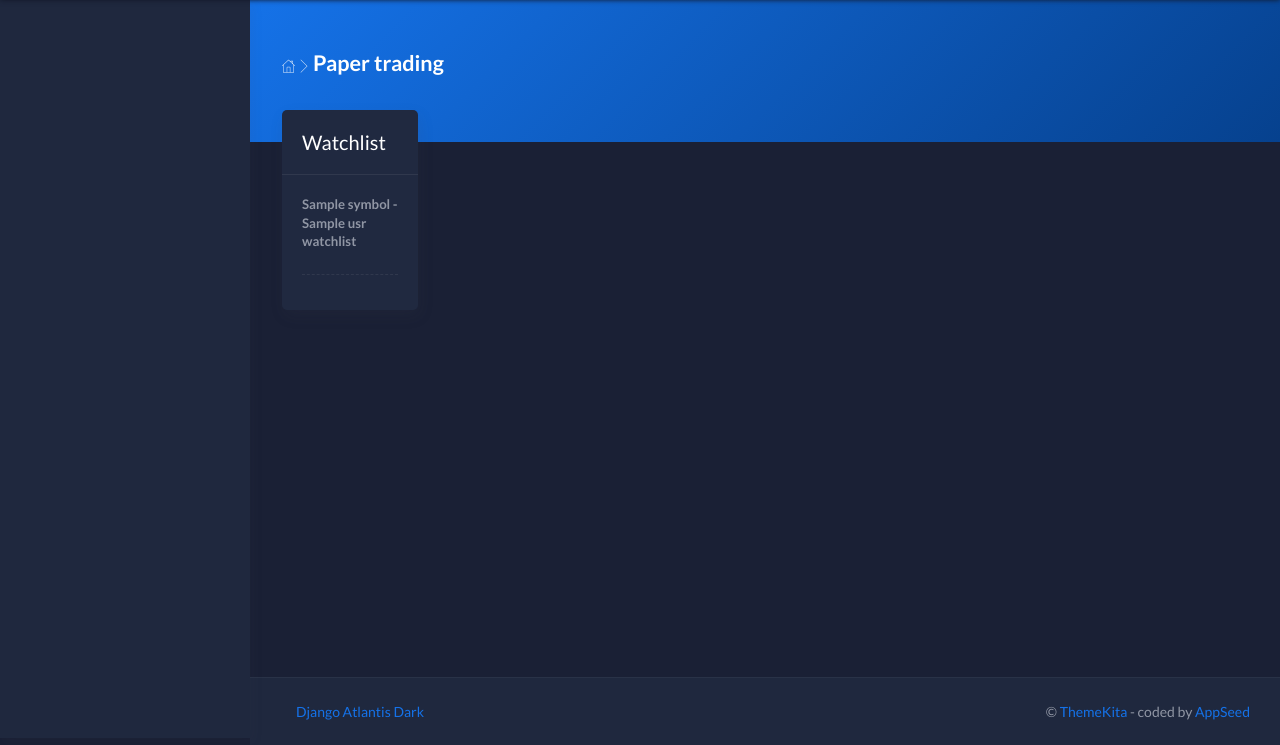
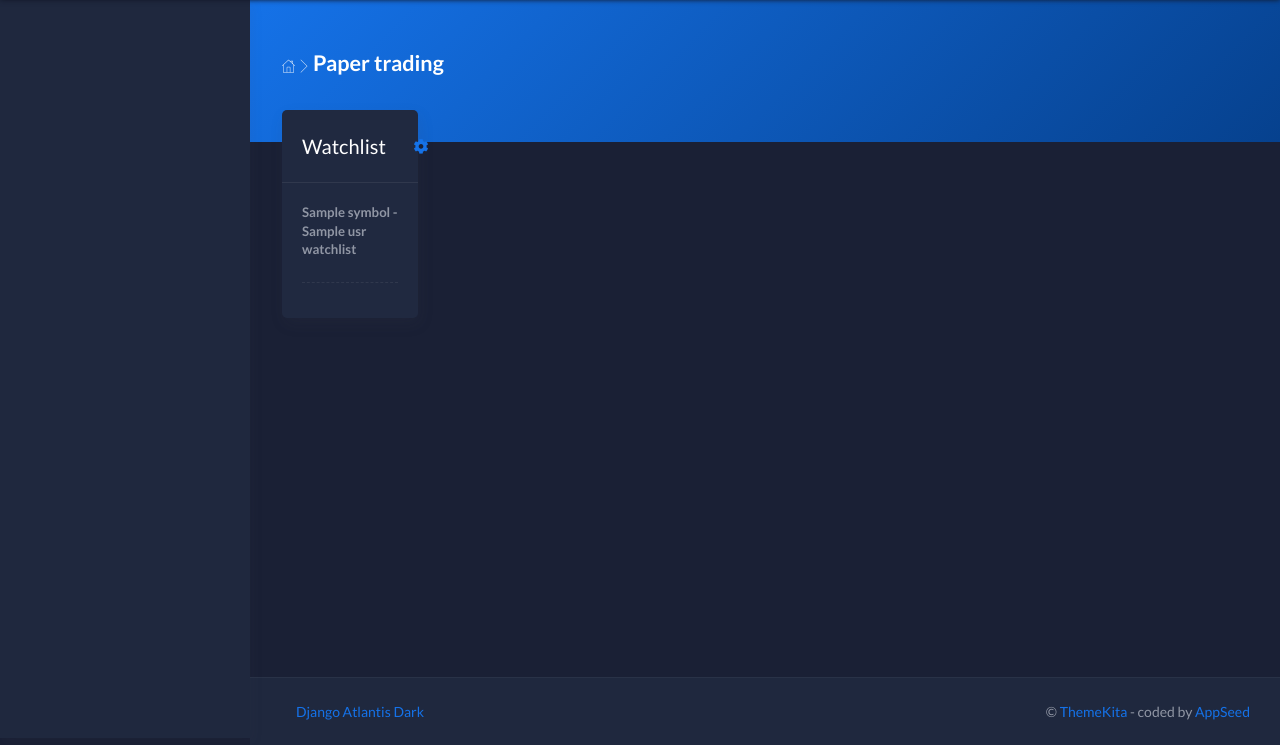
Before and after one commit to ScalpTrading/myPortfolio2, a Django app: template core/templates/paper_trading.html in a window 1280 px wide. Shown: the part 62-807 px from the top of the page. Run offline with Django 3.2, Linux system fonts and the light colour scheme; the template is opened without the code that fills it: most values are stand-ins (such as "Sample title", 1, 10 or a date in 2020); some libraries are stand-ins or nearby versions.

Commit message:
Update UI

```diff
--- a/core/templates/paper_trading.html
+++ b/core/templates/paper_trading.html
@@ -30,8 +30,12 @@
 
             <!-- Card header -->
             <div class="card-header">
-              <div class="card-head-row">
+              <div class="card-head-row card-tools-still-right">
                 <div class="card-title"> Watchlist </div>
+                <div class="card-tools">
+                  <!-- ******** TODO: When clicked, remove symbols from watchlist -->
+									<button class="btn btn-icon btn-link btn-primary btn-s" id="btn_watchlist_settings" onclick="#')"><span class="fas fa-cog"></span></button>
+								</div>
               </div>
             </div>
 
@@ -44,9 +48,6 @@
                     <h6 class="fw-bold">{{symbol}} - {{companyName}}</h6>
                     <!-- <h5 class="card-text">{{companyName}}</h5> -->
                   </div>
-                  <!-- <div class="float-right align-self-center">
-										<h5> rmv </h5>
-									</div> -->
                 </div>
                 <div class="separator-dashed"></div>
               {% endfor %}
--- a/core/templates/quote.html
+++ b/core/templates/quote.html
@@ -33,16 +33,14 @@
 						<div class="card-header">
 							<div class="card-head-row card-tools-still-right">
                 <h4 class="card-title">{{companyName}}</h4>
+
                 <div class="card-tools">
-
 									<!-- User add symbol to watchlist -->
                   {% if already_exist %}
                     <button class="btn btn-icon btn-link btn-primary btn-xs" id="watchlist_btn" onclick="watchlist('{{symbol}}')"><span class="fas fa-bookmark"></span></button>
                   {% else %}
                     <button class="btn btn-icon btn-link btn-primary btn-xs" id="watchlist_btn" onclick="watchlist('{{symbol}}')"><span class="far fa-bookmark"></span></button>
                   {% endif %}
-
-
 									<button class="btn btn-icon btn-link btn-primary btn-xs" data-toggle="collapse" data-target="#data-collapse"><span class="fa fa-angle-down"></span></button>
                 </div>
 							</div>
```
